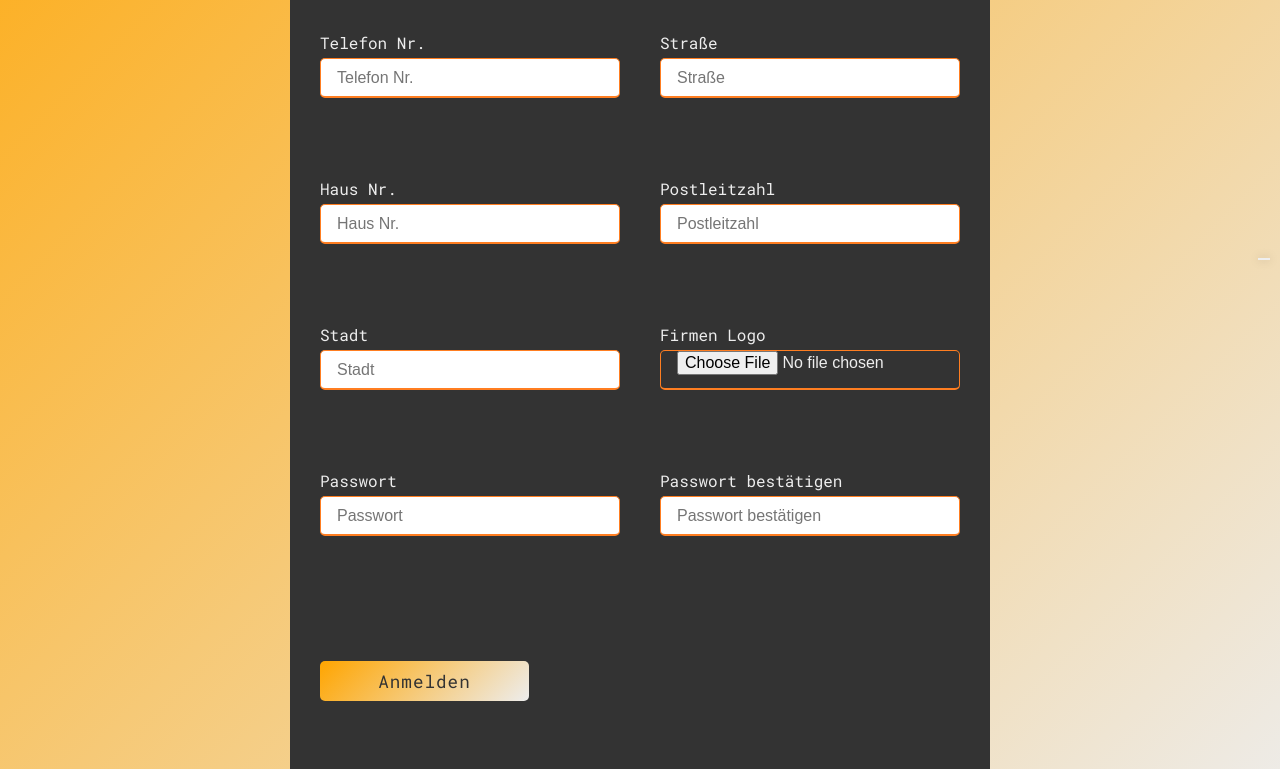
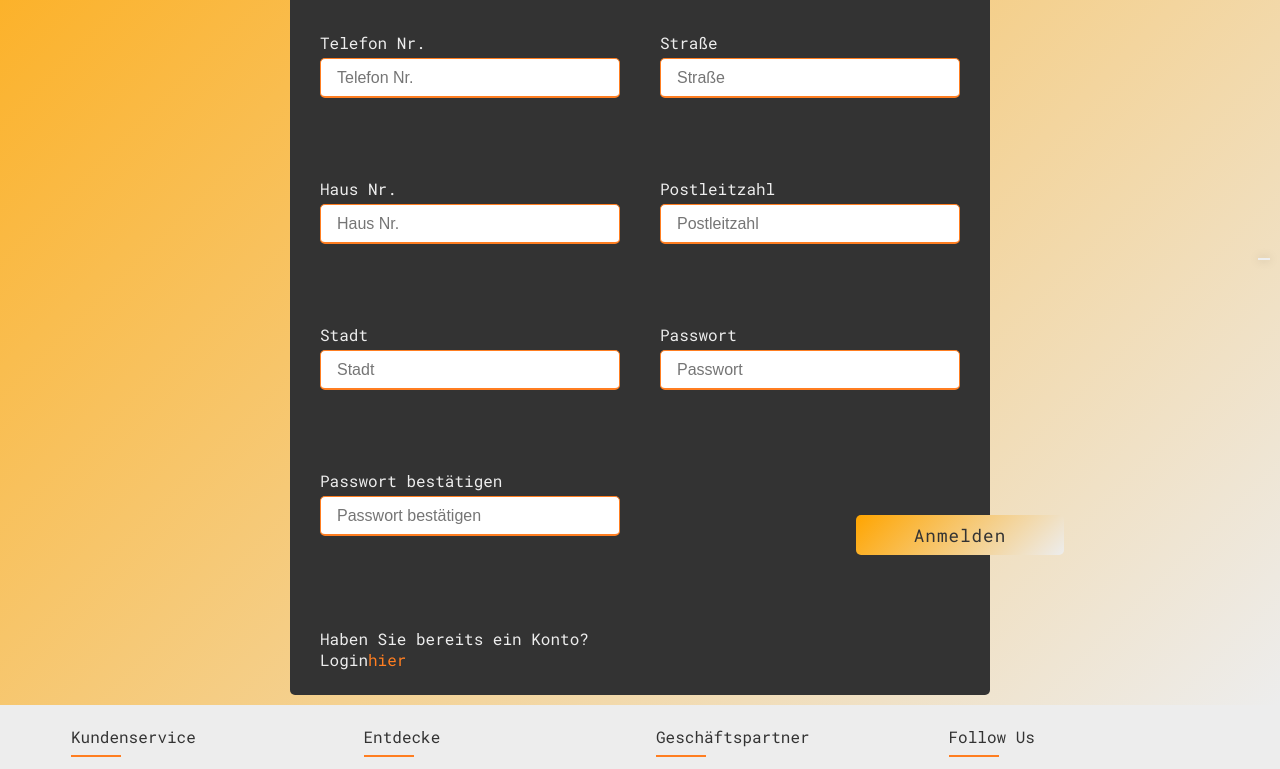
Before and after one commit to Ziedlassoued/mein-held, a React (Vite) app: page /registration in a window 1280 px wide. Shown: the part 530-1299 px from the top of the page. Built offline with nearby package versions, Linux system fonts and the light colour scheme.

Commit message:
:heavy_plus_sign: Add styled-component

```diff
--- a/package.json
+++ b/package.json
@@ -17,6 +17,7 @@
   },
   "dependencies": {
     "@hookform/resolvers": "^2.8.3",
+    "@types/styled-components": "^5.1.18",
     "axios": "^0.24.0",
     "dotenv": "^10.0.0",
     "express": "^4.17.1",
@@ -26,6 +27,7 @@
     "react-hook-form": "^7.20.5",
     "react-icons": "^4.3.1",
     "react-router-dom": "^6.0.2",
+    "styled-components": "^5.3.3",
     "yup": "^0.32.11"
   },
   "devDependencies": {
--- a/src/components/SignUp/SignUpForm/SignUpForm.tsx
+++ b/src/components/SignUp/SignUpForm/SignUpForm.tsx
@@ -10,7 +10,6 @@ import styles from './SignUpForm.module.css';
 export interface FormInputProps {
   companyName: string;
   owner: string;
-  image: File;
   email: string;
   street: string;
   houseNumber: number;
@@ -140,15 +139,6 @@ export default function SignUpForm() {
                 <p> {errors.city?.message} </p>
               </div>
               <div className={styles.inputBox}>
-                <label className={styles.details}>Firmen Logo</label>
-                <input
-                  className={styles.inputLogo}
-                  type="file"
-                  {...register('image')}
-                />
-                <p> {errors.image?.message}</p>
-              </div>
-              <div className={styles.inputBox}>
                 <span className={styles.details}>Passwort</span>
                 <input
                   type="password"
--- /dev/null
+++ b/src/components/WelcomeSecond/WelcomeSecond.module.css
@@ -0,0 +1,3 @@
+.container {
+  background-color: aqua;
+}
--- /dev/null
+++ b/src/components/WelcomeSecond/WelcomeSecond.tsx
@@ -0,0 +1,8 @@
+import React from 'react';
+import styles from './WelcomeSecond.module.css';
+
+function WelcomeSecond() {
+  return <div className={styles.container}>hello wolrd</div>;
+}
+
+export default WelcomeSecond;
--- a/src/pages/LandingPage/LandingPage.tsx
+++ b/src/pages/LandingPage/LandingPage.tsx
@@ -5,6 +5,7 @@ import Registration from '../../components/Registration/Registration';
 import SelectServices from '../../components/SelectServices/SelectServices';
 import WelcomeSection from '../../components/Welcome/WelcomeSection';
 import styles from './LandingPage.module.css';
+import WelcomeSecond from '../../components/WelcomeSecond/WelcomeSecond';
 
 function LandingPage(): JSX.Element {
   return (
@@ -15,6 +16,9 @@ function LandingPage(): JSX.Element {
         </section>
         <section className={styles.welcomeSection}>
           <WelcomeSection />
+        </section>
+        <section className={styles.welcomeSection}>
+          <WelcomeSecond />
         </section>
       </div>
       <section id="services" className={styles.selectServices}>
--- a/src/pages/Services/SanitaerList/SanitaerList.tsx
+++ b/src/pages/Services/SanitaerList/SanitaerList.tsx
@@ -6,7 +6,7 @@ import NavBar from '../../../components/NavBar/NavBar';
 import { FormInputProps } from '../../../components/SignUp/SignUpForm/SignUpForm';
 import styles from './Sanitaer.module.css';
 
-function ElektrikerList(): JSX.Element {
+function SanitaerList(): JSX.Element {
   const [users, setUsers] = useState<FormInputProps[]>([]);
 
   useEffect(() => {
@@ -61,4 +61,4 @@ function ElektrikerList(): JSX.Element {
     </div>
   );
 }
-export default ElektrikerList;
+export default SanitaerList;
```
Also changed, not shown: src/components/WelcomeSecond/Item.d.ts (added), 1 other file (tests, documents, lock files or other folders).
